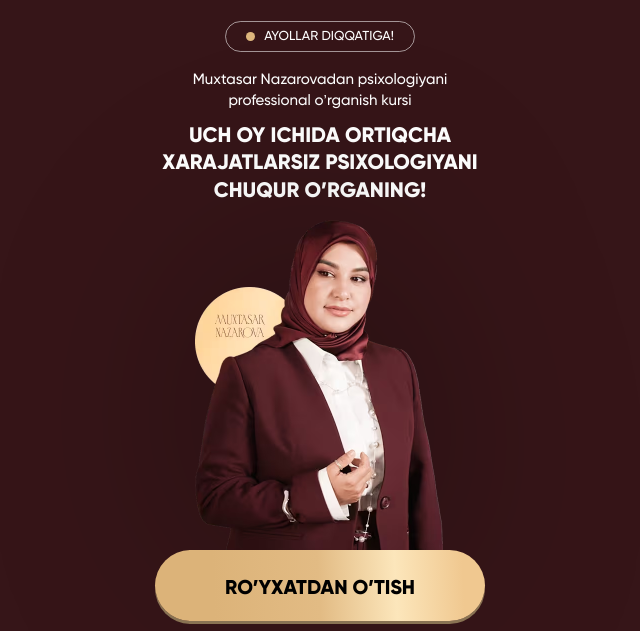
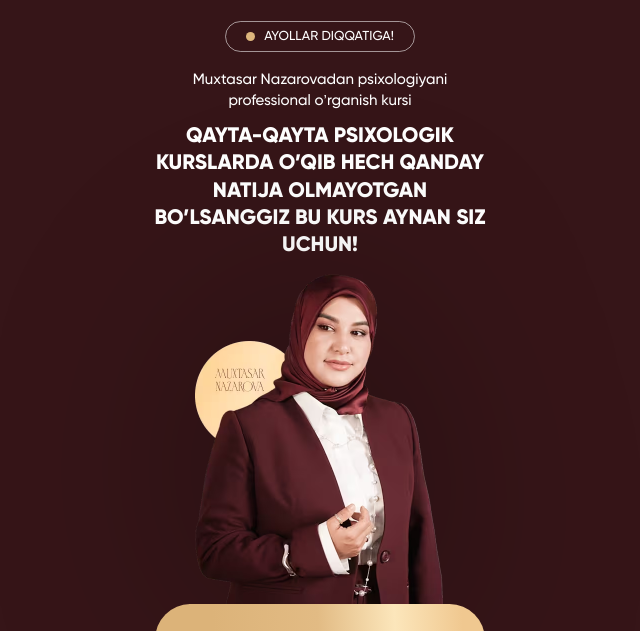
Before and after one commit to sharipovbekzod/muxtasarnazarova, a plain HTML site: page index.html in a window 1280 px wide. Shown: the top 631 px of the page, without its empty margins (320-960 px from the left). Drawn offline with Linux system fonts and the light colour scheme.

Commit message:
Update index.html

```diff
--- a/index.html
+++ b/index.html
@@ -29,7 +29,7 @@
                 <p class="event__subtitle">Muxtasar Nazarovadan psixologiyani <br> professional o’rganish kursi</p>
 
                 <h1 class="event__title">
-                    Uch oy ichida ortiqcha <br> xarajatlarsiz psixologiyani <br> chuqur o’rganing!
+                    Qayta-qayta psixologik kurslarda o’qib hech qanday natija olmayotgan bo’lsanggiz bu kurs aynan siz uchun!
                 </h1>
 
                 <img class="event__image" src="./images/speaker.avif" loading="lazy" decoding="async" width="251"
```
